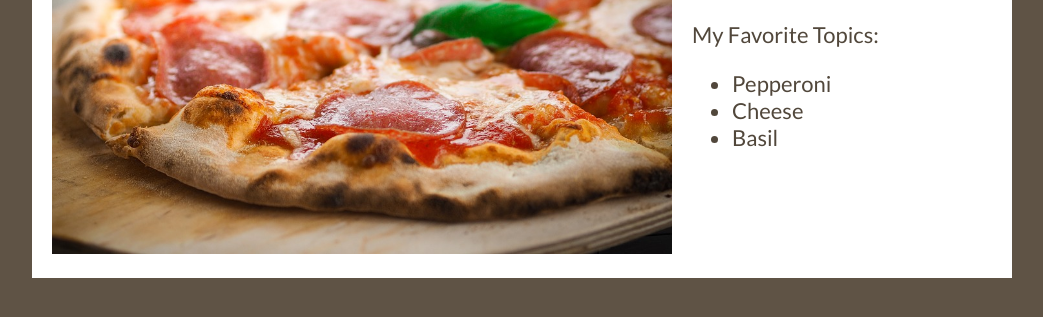
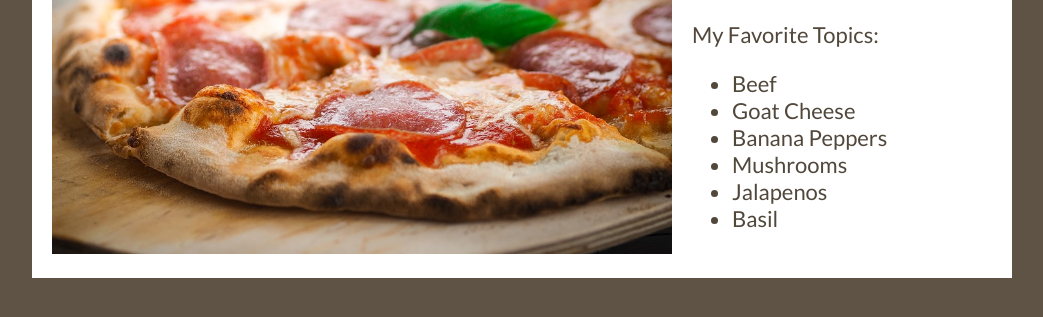
Before and after one commit to kazell09/pizza, a plain HTML site: page index.html in a window 1280 px wide. Shown: the part 199-516 px from the top of the page, without its empty margins (118-1161 px from the left). Drawn offline with Linux system fonts and the light colour scheme; a web font is replaced by a local one.

Commit message:
Changed Toppings
Updated with better ingredients.

```diff
--- a/index.html
+++ b/index.html
@@ -20,8 +20,11 @@
     <h1>Pizza!</h1>
     <p>My Favorite Topics: </p>
     <ul>
-      <li>Pepperoni</li>
-      <li>Cheese</li>
+      <li>Beef</li>
+      <li>Goat Cheese</li>
+      <li>Banana Peppers</li>
+      <li>Mushrooms</li>
+      <li>Jalapenos</li>
       <li>Basil</li>
     </ul>
   </div>
```
